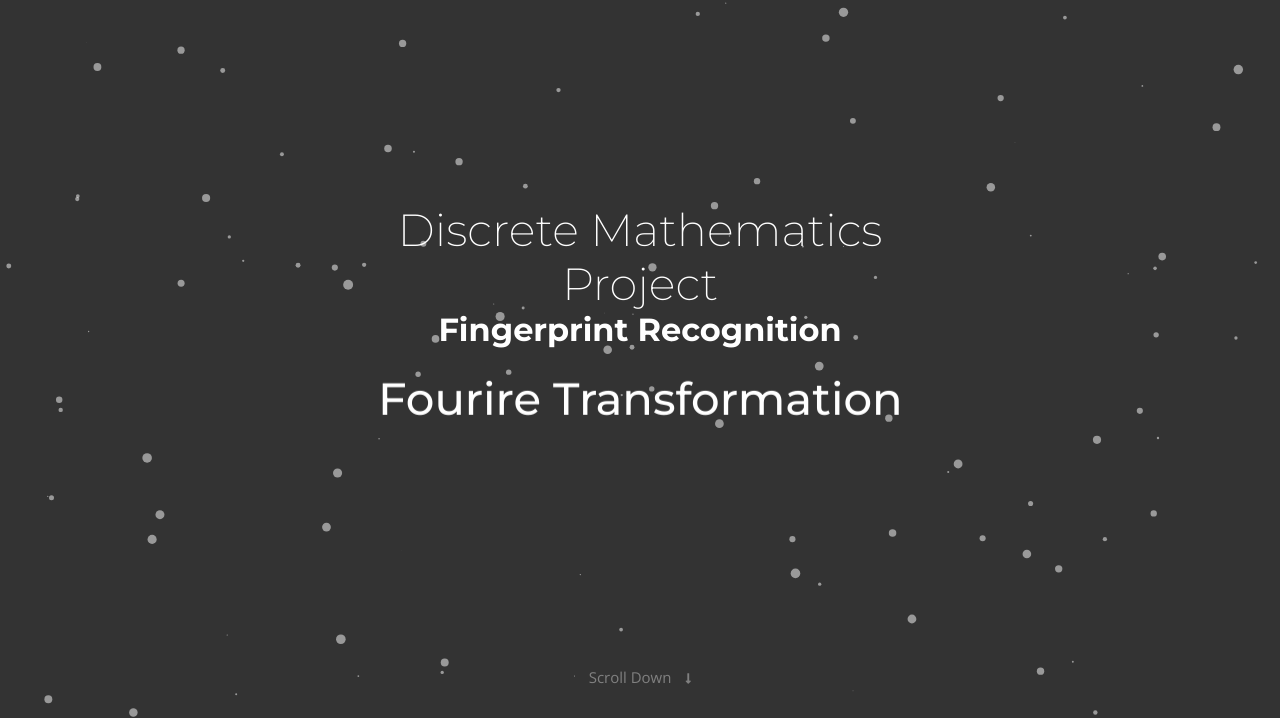
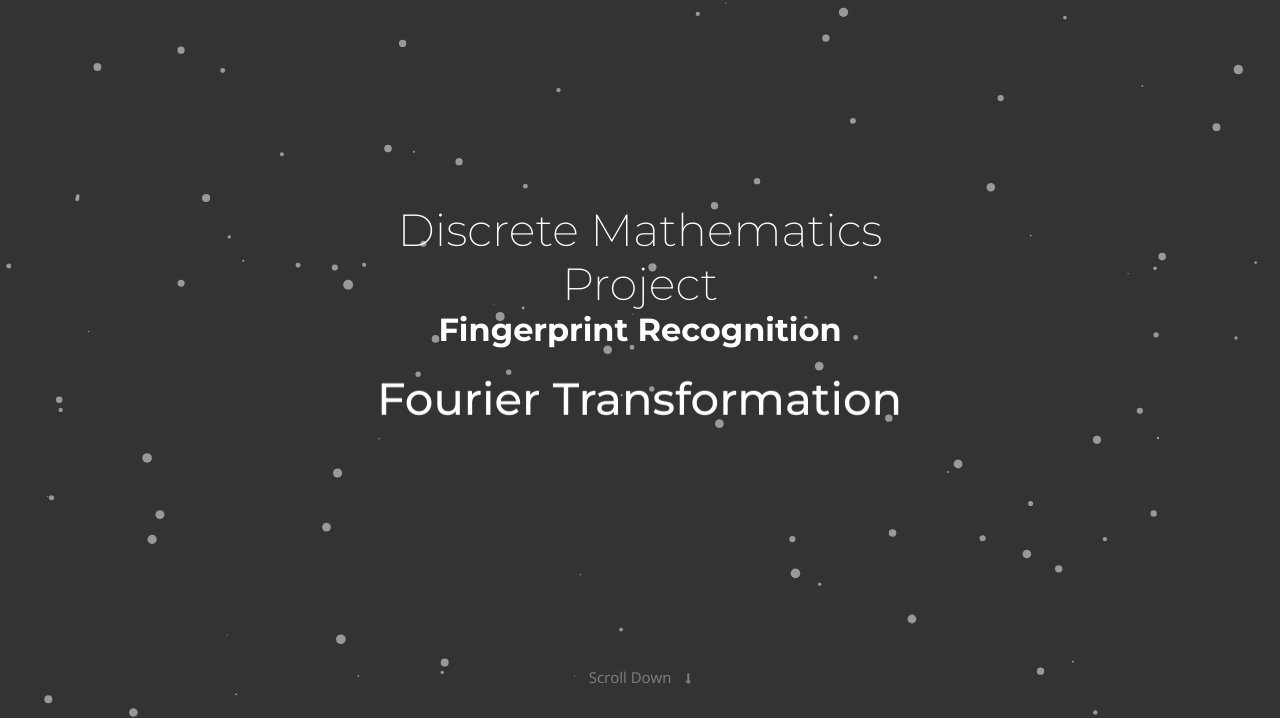
Before and after one commit to jeethpatel/DMproject.github.io, a plain HTML site: page index.html in a window 1280 px wide. Shown: the part 82-801 px from the top of the page. Drawn offline with nearby package versions, Linux system fonts and the light colour scheme.

Commit message:
Update index.html

```diff
--- a/index.html
+++ b/index.html
@@ -105,7 +105,7 @@
         <h2 class="font-xlight">Discrete Mathematics Project</h2>
         <h3 class="font-light2 font-bold" style="font-size: xx-large;">Fingerprint Recognition</h3>
         <br>
-        <h2 id="morph-text" class="pb-2">Pattern Recognition,Fourire Transformation, Minutiae, Pre-processing, Feature extraction, Matching ,</h2>
+        <h2 id="morph-text" class="pb-2">Pattern Recognition,Fourier Transformation, Minutiae, Pre-processing, Feature extraction, Matching ,</h2>
     </div>
     <a href="#our-feature" class="scroll-down pagescroll hover-default">Scroll Down <i class="fas fa-long-arrow-alt-down"></i></a>
 </section>
```
